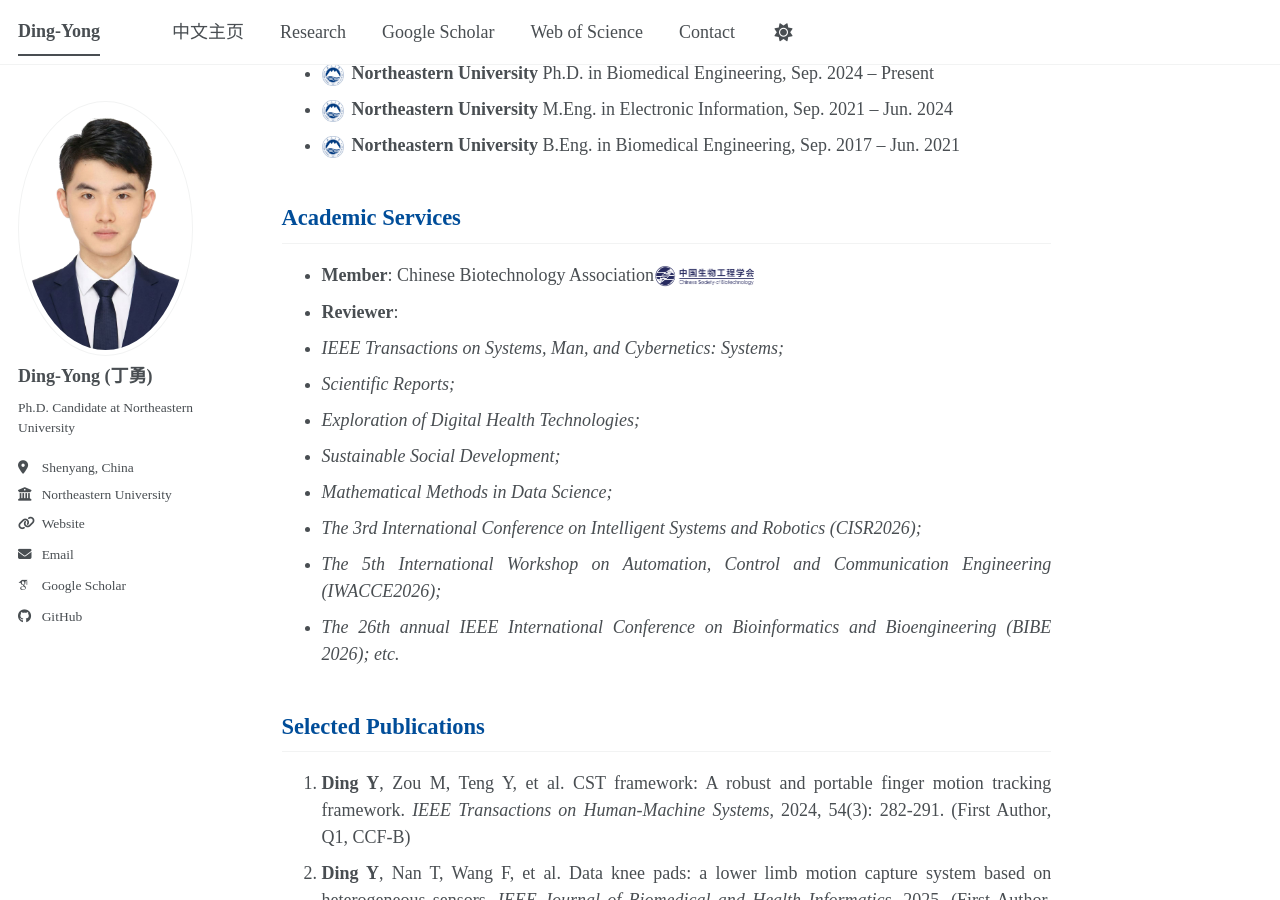
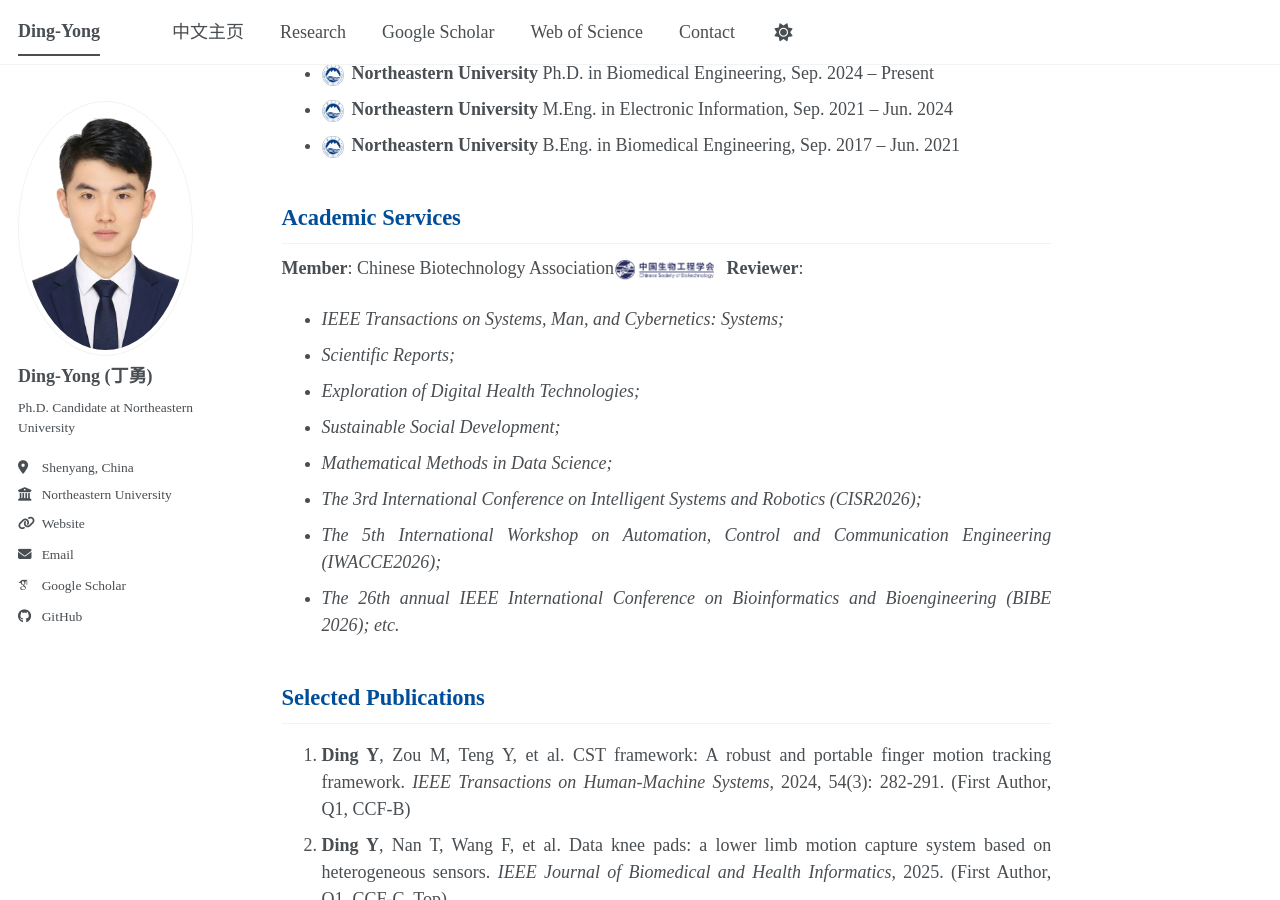
Before and after one commit to ding-yong/ding-yong.github.io, a Jekyll site: the page built from _pages/about.md, in a window 1280 px wide and 900 px high, scrolled down 520 px. Built offline with Jekyll 4.4.1, drawn with Linux system fonts in a browser that asks for light colours; some web fonts are replaced; a script bundle is joined from its source files by our own code; library files that are not in the unit come from our copies.

Commit message:
Update about.md

```diff
--- a/_pages/about.md
+++ b/_pages/about.md
@@ -17,8 +17,8 @@
 -  <img src="/images/neu.png" alt="NEU校徽" style="width: 22px; height: auto; vertical-align: middle; margin-right: 8px;">**Northeastern University**  B.Eng. in Biomedical Engineering, Sep. 2017 – Jun. 2021
 
 ## Academic Services
-- **Member**: Chinese Biotechnology Association<img src="/images/CSBT.png" alt="中国生物工程学会" style="width: 100px; height: auto; vertical-align: middle; margin-right: 8px;">
-- **Reviewer**:<br>
+**Member**: Chinese Biotechnology Association<img src="/images/CSBT.png" alt="中国生物工程学会" style="width: 100px; height: auto; vertical-align: middle; margin-right: 8px;">
+**Reviewer**:<br>
 - *IEEE Transactions on Systems, Man, and Cybernetics: Systems;* <br style="line-height: 1.8;">
 - *Scientific Reports;* <br style="line-height: 1.8;">
 - *Exploration of Digital Health Technologies;* <br style="line-height: 1.8;">
```
